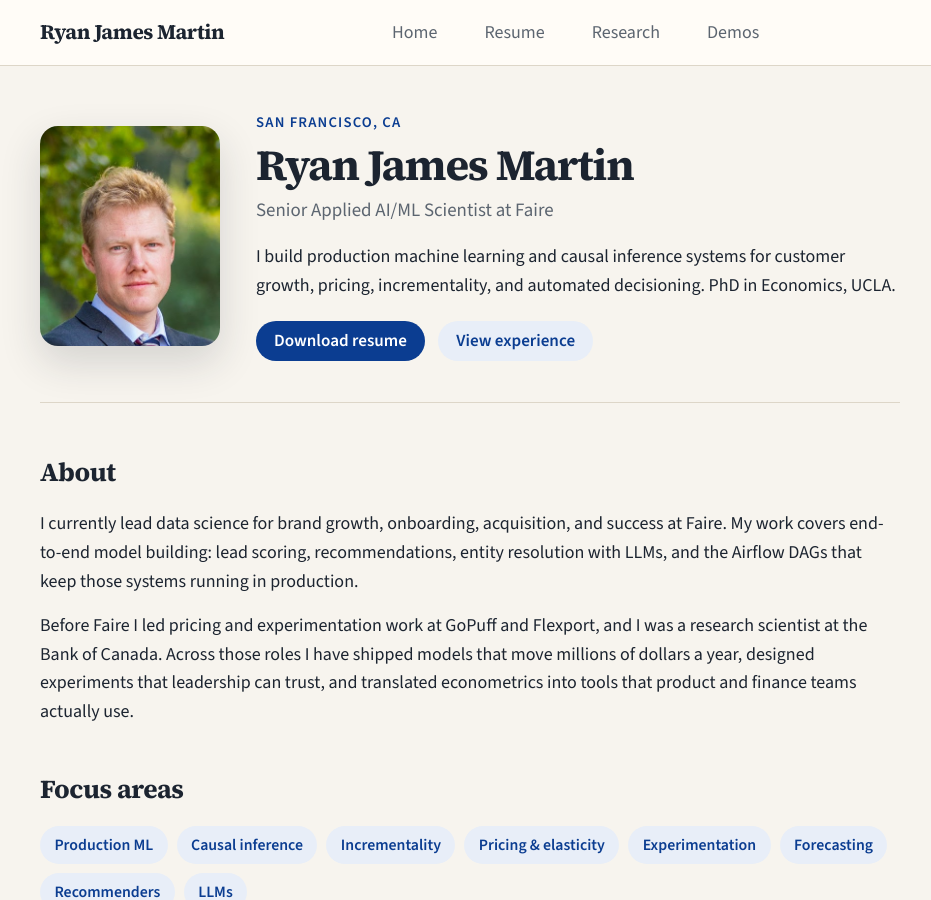
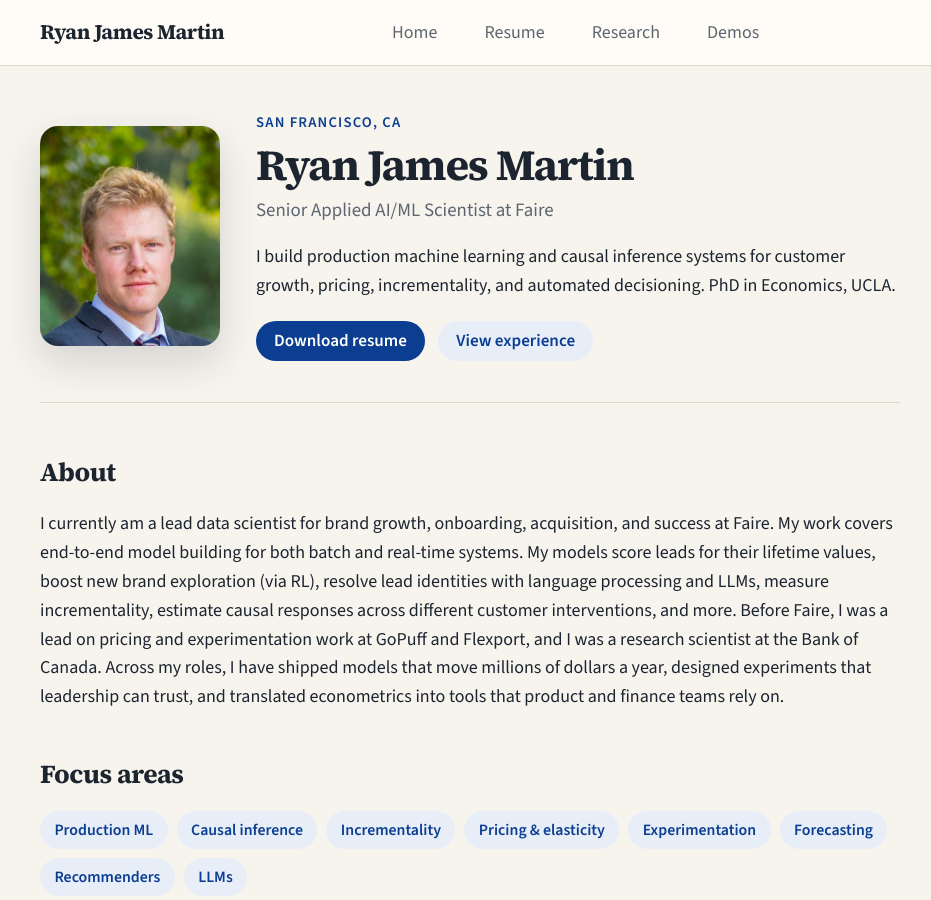
Before and after one commit to rjm001/rjm001.github.io, a Jekyll site: the page built from index.md, in a window 1280 px wide and 900 px high. Shown: the whole window, without its empty margins (170-1101 px from the left). Built offline with Jekyll 4.4.1, drawn with Linux system fonts in a browser that asks for light colours.

Commit message:
Update the homepage About copy to match current Faire work.
Co-authored-by: Cursor <cursoragent@cursor.com>

```diff
--- a/index.md
+++ b/index.md
@@ -18,8 +18,7 @@ layout: home
 
 <section class="section">
   <h2>About</h2>
-  <p>I currently lead data science for brand growth, onboarding, acquisition, and success at Faire. My work covers end-to-end model building: lead scoring, recommendations, entity resolution with LLMs, and the Airflow DAGs that keep those systems running in production.</p>
-  <p>Before Faire I led pricing and experimentation work at GoPuff and Flexport, and I was a research scientist at the Bank of Canada. Across those roles I have shipped models that move millions of dollars a year, designed experiments that leadership can trust, and translated econometrics into tools that product and finance teams actually use.</p>
+  <p>I currently am a lead data scientist for brand growth, onboarding, acquisition, and success at Faire. My work covers end-to-end model building for both batch and real-time systems. My models score leads for their lifetime values, boost new brand exploration (via RL), resolve lead identities with language processing and LLMs, measure incrementality, estimate causal responses across different customer interventions, and more. Before Faire, I was a lead on pricing and experimentation work at GoPuff and Flexport, and I was a research scientist at the Bank of Canada. Across my roles, I have shipped models that move millions of dollars a year, designed experiments that leadership can trust, and translated econometrics into tools that product and finance teams rely on.</p>
 </section>
 
 <section class="section">
```
